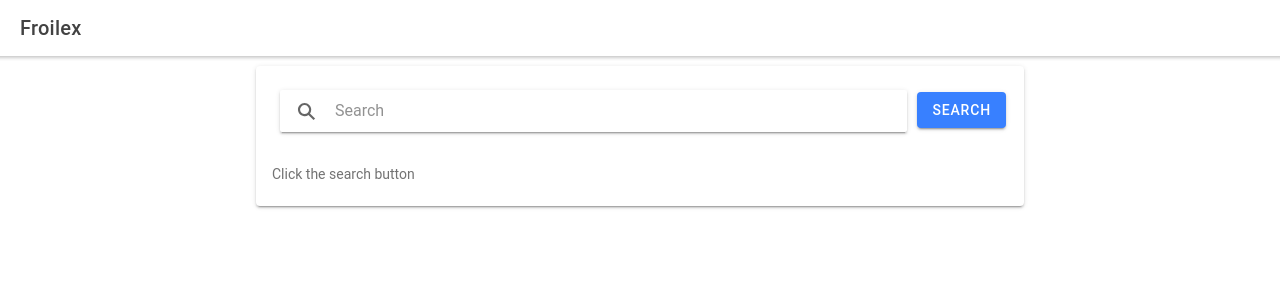
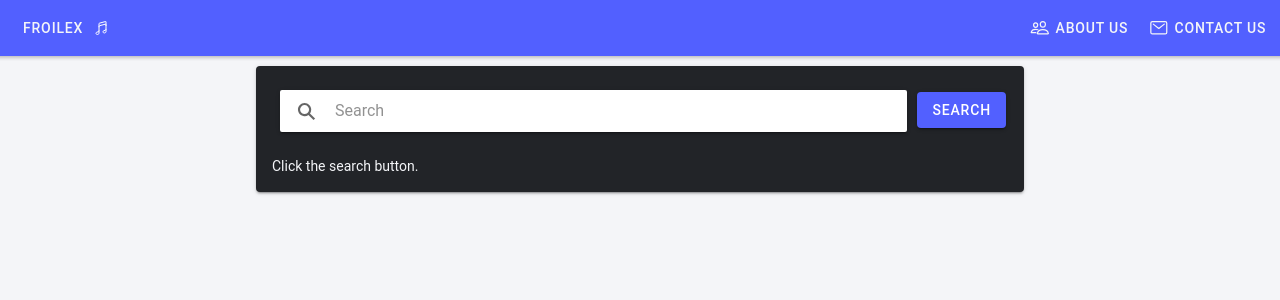
Before and after one commit to froilanenriquez3/ionicthree, a React (Create React App) app: page /home in a window 1280 px wide. Shown: the top 300 px of the page. Built offline with nearby package versions, Linux system fonts and the light colour scheme.

Commit message:
Aesthetic changes

```diff
--- a/src/components/ApiController.tsx
+++ b/src/components/ApiController.tsx
@@ -87,7 +87,7 @@ const ApiController: React.FC<{search:string, onResultsChange: any}> = ({search,
 
   return (
     <div className="container">
-      <IonButton id="search" color="primary" onClick={() => {getToken()}}>Search</IonButton>
+      <IonButton id="search" color="tertiary" onClick={() => {getToken()}}>Search</IonButton>
     </div>
   );
 };
--- a/src/components/SearchBar.css
+++ b/src/components/SearchBar.css
@@ -24,7 +24,8 @@
 
 .imageThumbnail{
     margin: 1%;
-    border: solid black;
+    border: solid black 1px;
+
 }
 
 .listItem {
--- a/src/components/SearchBar.tsx
+++ b/src/components/SearchBar.tsx
@@ -1,7 +1,7 @@
 import './SearchBar.css';
 import {
     IonButton, IonCard, IonCardContent, IonCardHeader,
-    IonLabel, IonList, IonItem, IonModal, IonNote, IonSearchbar,
+    IonLabel, IonList, IonItem, IonModal, IonNote, IonSearchbar, IonText
 } from '@ionic/react';
 import React, { useState } from 'react';
 import ApiController, { } from './ApiController';
@@ -63,7 +63,7 @@ const SearchBar: React.FC<ContainerProps> = () => {
     return (
         <div className="container" >
 
-            <IonCard id="resultsCard">
+            <IonCard id="resultsCard" color="dark">
                 <IonCardHeader id="cardHeader">
 
                     <IonSearchbar value={searchText} onIonChange={e => setSearchText(e.detail.value!)} animated ></IonSearchbar>
@@ -72,13 +72,14 @@ const SearchBar: React.FC<ContainerProps> = () => {
                 </IonCardHeader>
 
                 <IonCardContent>
-                    <IonList>
 
-                        {(results.length > 0) ?
+                    {(results.length > 0) ?
 
-                            results.map((item: Track) => (
+                        <IonList >
 
-                                <IonItem key={item.id} button onClick={() => { openModal(item.external_urls.spotify) }}>
+                            {results.map((item: Track) => (
+
+                                <IonItem  key={item.id} button onClick={() => { openModal(item.external_urls.spotify) }}>
                                     <img className="imageThumbnail" src={item.album.images[2].url} alt="Album" />
                                     <IonLabel className="listItem">
                                         {item.name.length < 40 ?
@@ -100,19 +101,23 @@ const SearchBar: React.FC<ContainerProps> = () => {
 
                             ))
 
+                            }
+                        </IonList>
+
+                        :
+
+                        [searched ?
+                            <IonText color="light">
+                                <p>There are no results for your query.</p>
+                            </IonText>
                             :
+                            <IonText color="light">
+                                <p>Click the search button.</p>
+                            </IonText>
+                        ]
 
-                            [
-                                (searched ?
-                                    "There are no results for your query."
-                                    :
-                                    "Click the search button"
-                                )
-                            ]
+                    }
 
-                        }
-
-                    </IonList>
 
 
 
--- a/src/pages/Home.css
+++ b/src/pages/Home.css
@@ -0,0 +1,3 @@
+#logo{
+    margin-left: 1%;
+}
--- a/src/pages/Home.tsx
+++ b/src/pages/Home.tsx
@@ -1,7 +1,7 @@
 import {
-  IonContent, IonHeader, IonPage, IonTitle, IonToolbar
+  IonButton, IonButtons, IonContent, IonHeader, IonIcon, IonPage, IonTitle, IonToolbar
 } from '@ionic/react';
-import ApiController from '../components/ApiController';
+import { peopleOutline, mailOutline, musicalNotesOutline } from 'ionicons/icons';
 import SearchBar from '../components/SearchBar';
 import './Home.css';
 // import axios from 'axios';
@@ -11,17 +11,37 @@ const Home: React.FC = () => {
   return (
     <IonPage>
       <IonHeader>
-        <IonToolbar>
-          <IonTitle>Froilex</IonTitle>
+        <IonToolbar color="tertiary">
+
+          <IonButtons slot="start" id="logo">
+            <IonButton color="light">
+              Froilex
+            </IonButton>
+            <IonIcon icon={musicalNotesOutline} />
+          </IonButtons>
+
+
+
+          <IonButtons slot="secondary">
+            <IonButton color="light" expand="block">
+              <IonIcon icon={peopleOutline} slot="start"></IonIcon> About Us
+            </IonButton>
+            <IonButton color="light" expand="block">
+              <IonIcon icon={mailOutline} slot="start"></IonIcon> Contact Us
+            </IonButton>
+          </IonButtons>
+
         </IonToolbar>
       </IonHeader>
 
-      <IonContent fullscreen>
+      <IonContent fullscreen color="light">
         <IonHeader collapse="condense">
           <IonToolbar>
             <IonTitle size="large">Froilex</IonTitle>
           </IonToolbar>
         </IonHeader>
+
+
         <SearchBar />
       </IonContent>
     </IonPage>
```
